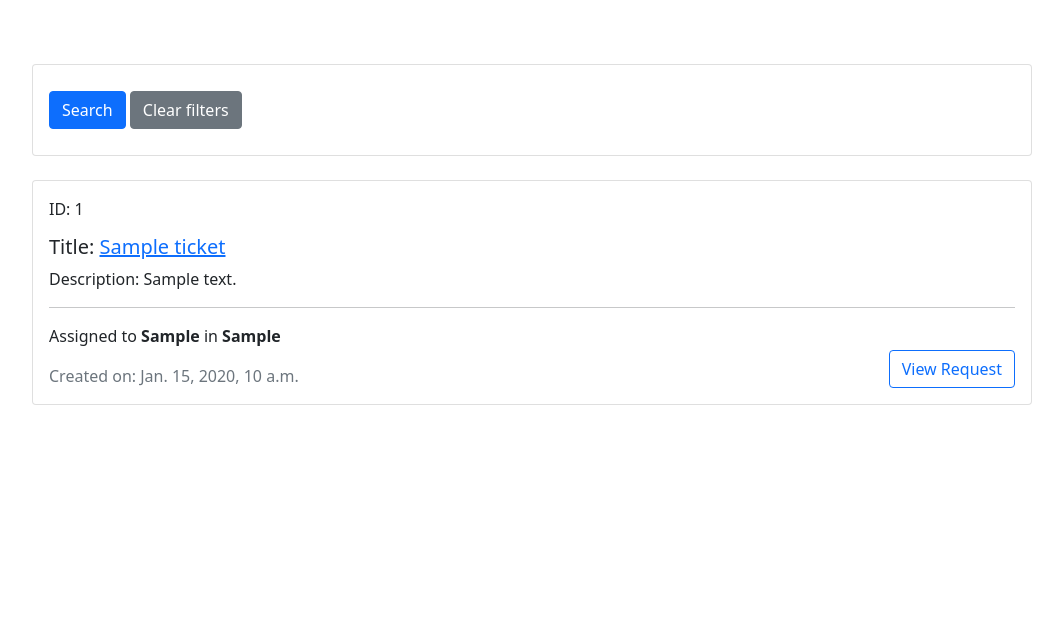
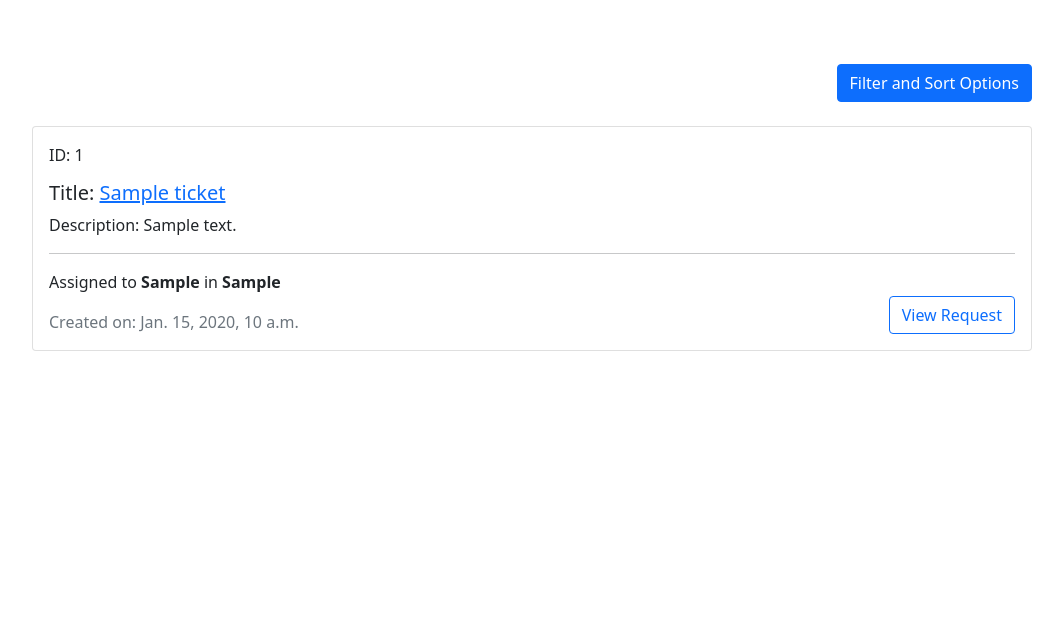
Before and after one commit to Code-Institute-Submissions/support-hub, a Django app: template templates/ticket_list.html in a window 1280 px wide. Shown: the part 56-700 px from the top of the page, without its empty margins (108-1171 px from the left). Run offline with Django 3.2, Linux system fonts and the light colour scheme; tables that the repository leaves empty hold one stand-in row (values such as "Sample post"); the template is opened without the code that fills it: values that come from a table or form of the project are taken from there, most other values are stand-ins (such as "Sample title", 1, 10 or a date in 2020); some libraries are stand-ins or nearby versions.

Commit message:
feat: add bootstrap offcanvas component for filter form

```diff
--- a/templates/ticket_list.html
+++ b/templates/ticket_list.html
@@ -35,8 +35,18 @@ Tickets
   <div class="d-flex flex-column mt-3 gap-4 w-100 max-w-1000">
 
     <!-- Filter Start -->
-    <div class="card">
-      <div class="card-body">
+    <div class="d-flex flex-row justify-content-end">
+      <button class="btn btn-primary" type="button" data-bs-toggle="offcanvas"
+        data-bs-target="#offcanvasWithBothOptions" aria-controls="offcanvasWithBothOptions">Filter and Sort
+        Options</button>
+    </div>
+    <div class="offcanvas offcanvas-end" tabindex="-1" id="offcanvasWithBothOptions"
+      aria-labelledby="offcanvasWithBothOptionsLabel">
+      <div class="offcanvas-header">
+        <h5 class="offcanvas-title" id="offcanvasWithBothOptionsLabel">Ticket Filter and Sort Options</h5>
+        <button type="button" class="btn-close" data-bs-dismiss="offcanvas" aria-label="Close"></button>
+      </div>
+      <div class="offcanvas-body">
         <form class="" action="" method="get">
           {{ filter.form | crispy}}
           <button class="btn btn-primary" type="submit">Search</button>
@@ -45,7 +55,7 @@ Tickets
       </div>
     </div>
     <!-- Filter End -->
-
+    {% if tickets and filter.qs %}
     {% for ticket in filter.qs %}
     <div class="card w-100">
       <div class="card-body">
@@ -77,6 +87,13 @@ Tickets
 {% else %}
 <div class="container-fluid d-flex py-5 justify-content-center">
   <div class="p-5 text-center">
+    <p>No tickets match your filter criteria.</p>
+  </div>
+</div>
+{% endif %}
+{% else %}
+<div class="container-fluid d-flex py-5 justify-content-center">
+  <div class="p-5 text-center">
     <p>You have no tickets logged! Would you like to create one?</p>
     <a class="btn btn-primary" href="{% url 'ticket_create' %}">Submit Request</a>
   </div>
```
Lines whose indentation alone changed are shown as unchanged.
